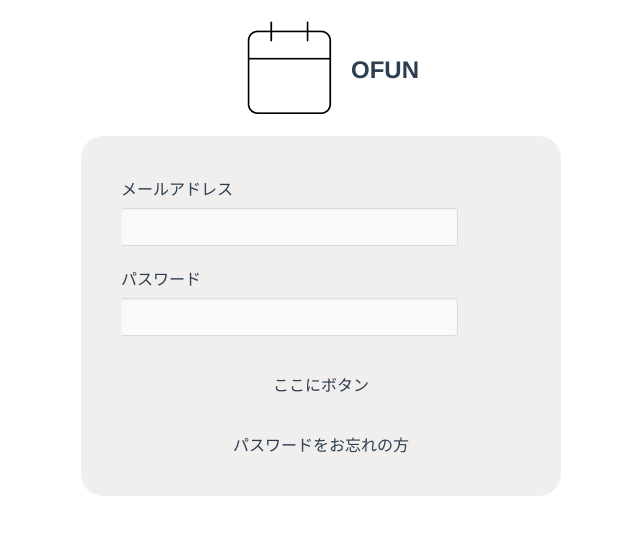
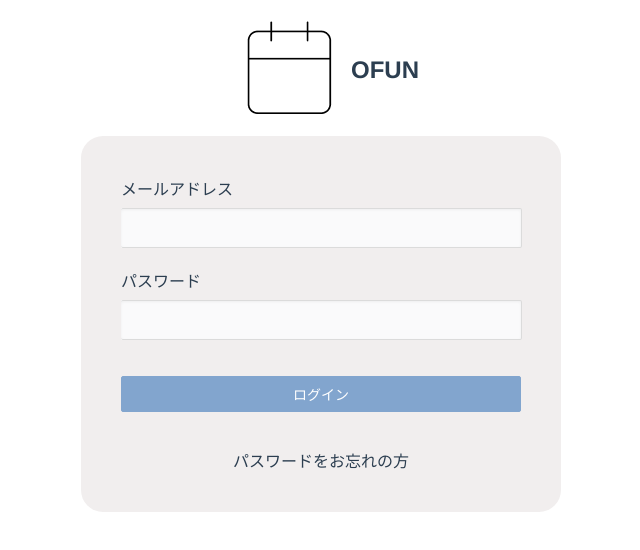
Before and after one commit to KomiyaShinnosuke/shift_app, a Vue app: page /login in a window 1280 px wide. Shown: the top 550 px of the page, without its empty margins (319-959 px from the left). Built offline with nearby package versions, Linux system fonts and the light colour scheme.

Commit message:
feat: ログイン画面の実装（API繋ぎこみ前

```diff
--- a/src/app/components/atoms/Button/BaseButton.vue
+++ b/src/app/components/atoms/Button/BaseButton.vue
@@ -1,7 +1,7 @@
 <template>
   <button
     class="button"
-    :class="[sizeClass, elevationClass, { block: block }]"
+    :class="[sizeClass, { block: block }]"
     v-bind="$attrs"
     @click="$emit('click', $event)"
   >
@@ -19,11 +19,6 @@ export enum Size {
   XLarge = 'x-large',
 }
 
-export enum Elevation {
-  Low = 'low',
-  High = 'high',
-}
-
 export const ButtonProps = {
   size: {
     type: String,
@@ -32,10 +27,6 @@ export const ButtonProps = {
   block: {
     type: Boolean,
     default: false,
-  },
-  elevation: {
-    type: String,
-    default: Elevation.High,
   },
 };
 
@@ -47,8 +38,7 @@ export default defineComponent({
   },
   setup(props, { emit }) {
     const sizeClass = computed(() => `size_${props.size}`);
-    const elevationClass = computed(() => `elevation_${props.elevation}`);
-    return { sizeClass, elevationClass, emit };
+    return { sizeClass, emit };
   },
 });
 </script>
@@ -85,18 +75,6 @@ export default defineComponent({
     min-width: 200px;
     height: 52px;
   }
-  &.elevation_low {
-    box-shadow: none;
-    &:hover {
-      box-shadow: none;
-    }
-    &:active {
-      box-shadow: none;
-    }
-  }
-  &.elevation_high {
-    box-shadow: 0 2px 8px 0 rgba(0, 0, 0, 0.15);
-  }
   &:hover {
     box-shadow: 0 2px 8px 0 rgba(0, 0, 0, 0.25);
     outline: none;
--- a/src/app/components/atoms/Button/PrimaryButton.vue
+++ b/src/app/components/atoms/Button/PrimaryButton.vue
@@ -3,7 +3,6 @@
     class="host"
     :size="size"
     :block="block"
-    :elevation="elevation"
     v-bind="$attrs"
     @click="onClick($event)"
   >
@@ -14,6 +13,7 @@
 <script lang="ts">
 import { defineComponent } from 'vue'
 import BaseButton, { ButtonProps } from './BaseButton.vue';
+
 export default defineComponent({
   components: { BaseButton },
   inheritAttrs: false,
@@ -32,19 +32,19 @@ export default defineComponent({
 
 <style lang="scss" scoped>
 .host {
-  border-color: #dd6867;
-  background-color: #dd6867;
+  border-color: #82a5ce;
+  background-color: #82a5ce;
   &:hover {
-    border-color: #c13e3b;
-    background-color: #c13e3b;
+    border-color: #7a9cc3;
+    background: #7a9cc3;
   }
   &:active {
-    border-color: #bf2926;
-    background-color: #bf2926;
+    border-color: #7291b5;
+    background-color: #7291b5;
   }
   &:disabled {
-    border-color: #f4d1d1;
-    background-color: #f4d1d1;
+    border-color: #d1ddea;
+    background-color: #d1ddea;
   }
 }
 </style>
--- a/src/app/components/atoms/Button/index.ts
+++ b/src/app/components/atoms/Button/index.ts
@@ -1,5 +1,9 @@
 import Button from './Button.vue'
+import BaseButton from './BaseButton.vue'
+import PrimaryButton from './PrimaryButton.vue'
 
 export {
   Button,
+  BaseButton,
+  PrimaryButton,
 }
--- a/src/app/components/atoms/Input/Input.vue
+++ b/src/app/components/atoms/Input/Input.vue
@@ -62,21 +62,17 @@ export default defineComponent({
   box-shadow: inset 0 1px 3px 0 rgb(0 0 0 / 5%);
   color: #2D2D2D;
   height: 36px;
-  width: 100%; // 一旦
   font-size: 14px;
-  padding: 0 16px;
   border-color: #DBDBDB;
   border-radius: 2px;
-  padding-right: 20px;
   background-color: #FAFAFB;
   border-left: 0px;
   &:focus {
-    box-shadow: 0 0 8px 0 rgba(221, 104, 103, 0.3);
-    border: 1px solid #DD6867;
+    box-shadow: 0 0 8px 0 rgba(130, 165, 206, 0.3);
+    border: 1px solid #82a5ce;
     border-left-width: 1px;
     z-index: 1;
     outline: none;
-    padding: 0 15px;
   }
   &::placeholder {
     font-family: 'Heebo', 'Yu Gothic', '游ゴシック', 'YuGothic', '游ゴシック体',
--- a/src/app/components/pages/LoginPage/Index.vue
+++ b/src/app/components/pages/LoginPage/Index.vue
@@ -7,15 +7,15 @@
       </div>
     </section>
     <section class="input-area">
-      <InputWithLabel label="メールアドレス" width="300px" @input="handleInput($event, 'email')" />
+      <InputWithLabel label="メールアドレス" width="396px" @input="handleInput($event, 'email')" />
       <InputWithLabel
         class="password-input"
         label="パスワード"
         type="password"
-        width="300px"
+        width="396px"
         @input="handleInput($event, 'password')"
       />
-      <div class="hoge">ここにボタン</div>
+      <PrimaryButton class="button" :block="true" @click="onClick($event)">ログイン</PrimaryButton>
       <div class="caution">パスワードをお忘れの方</div>
     </section>
   </div>
@@ -24,9 +24,10 @@
 <script lang="ts" scoped>
 import { defineComponent, ref } from 'vue';
 import { InputWithLabel } from '../../atoms/Input'
+import { PrimaryButton } from '../../atoms/Button'
 
 export default defineComponent({
-  components: { InputWithLabel },
+  components: { InputWithLabel, PrimaryButton },
   setup() {
     const email = ref<string>('');
     const password = ref<string>('');
@@ -44,10 +45,12 @@ export default defineComponent({
           return
       }
     };
+    const onClick = () => {
+      console.log(email.value, password.value)
+    }
     return {
       handleInput,
-      email,
-      password,
+      onClick,
     };
   },
 })
@@ -75,7 +78,7 @@ export default defineComponent({
     .password-input {
       margin-top: 20px;
     }
-    .hoge {
+    .button {
       margin-top: 36px;
     }
     .caution {
```
